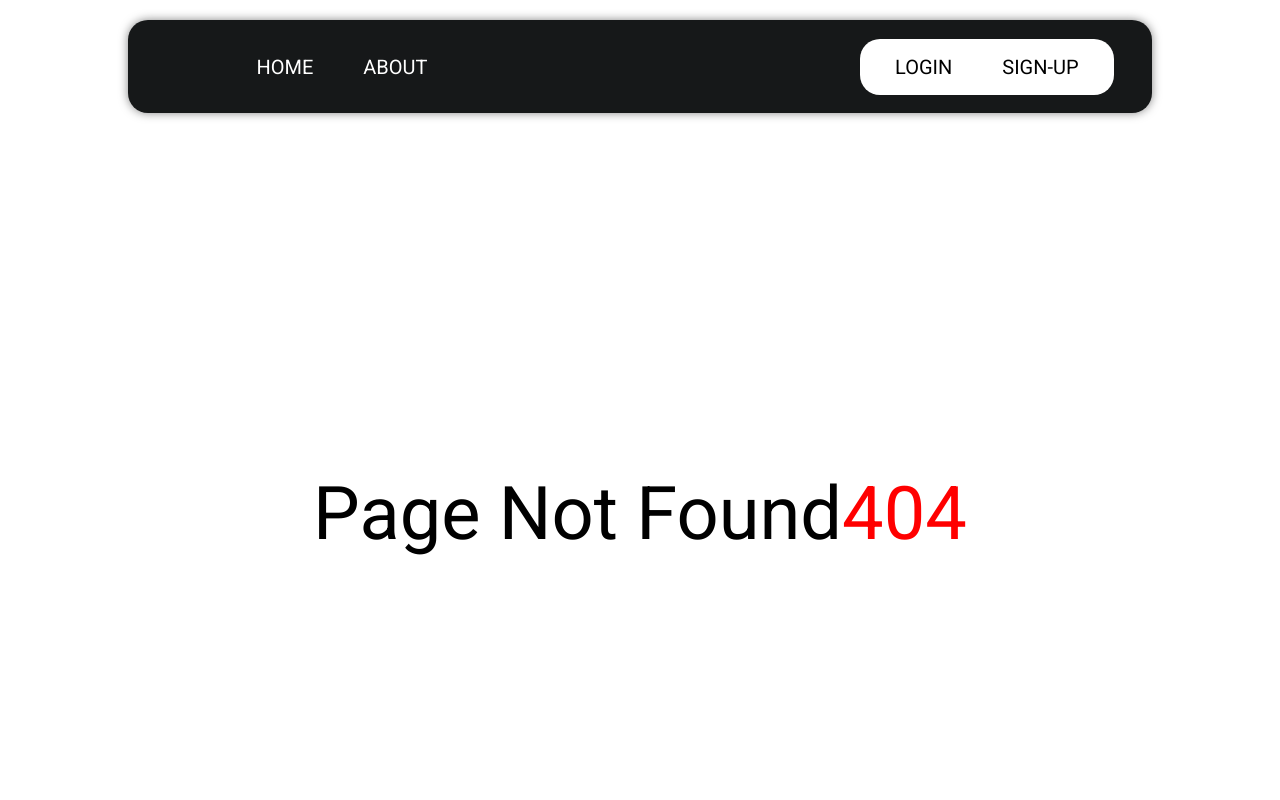
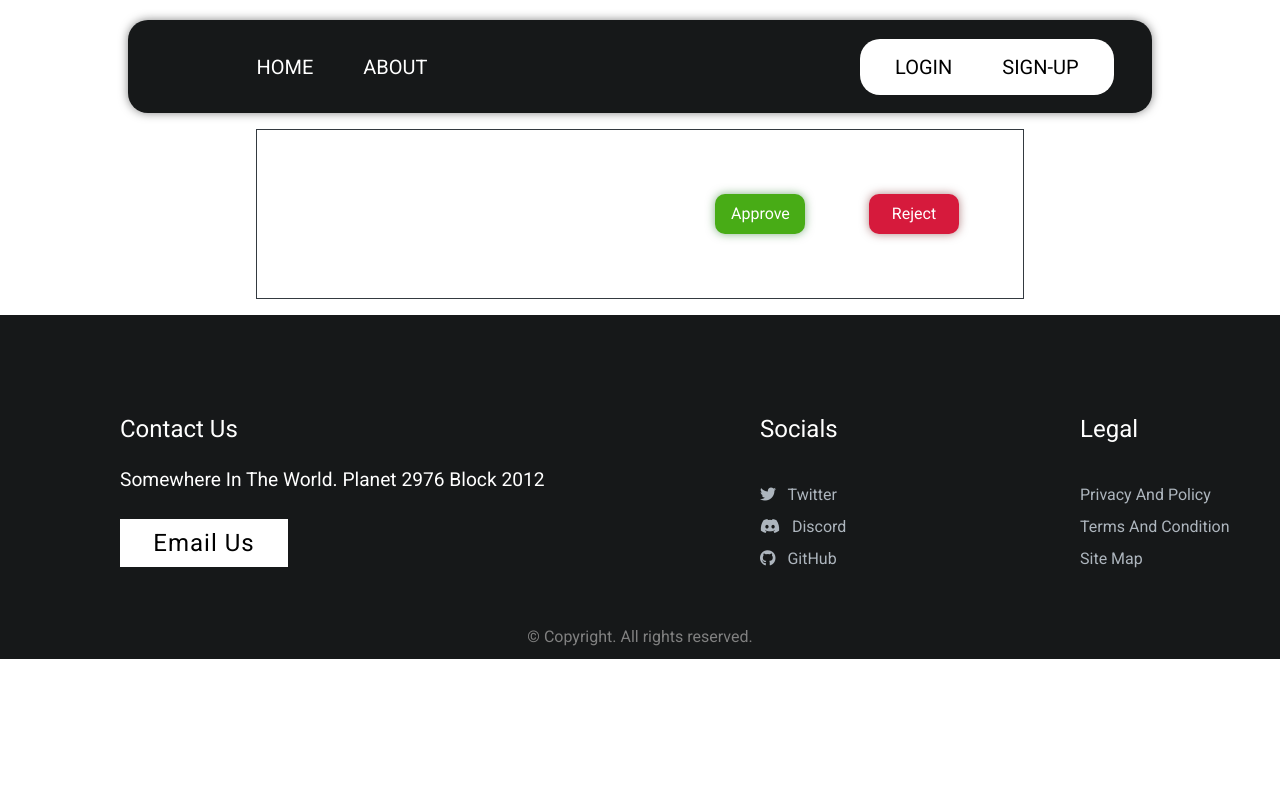
Before and after one commit to TheToadSannin/auto_applica, a React (Create React App) app: page /teacher/viewapplication/1 in a window 1280 px wide. Shown: the top 800 px of the page. Built offline with nearby package versions, Linux system fonts and the light colour scheme; no server answers; a web font is replaced by a local one.

Commit message:
project ready

```diff
--- a/src/App.css
+++ b/src/App.css
@@ -706,7 +706,7 @@ footer .footer p {
 }
 /* EDITAPPLICATION */
 
-.editAppMain div .submitbutton {
+.submitbutton {
   width: 90px;
   background-color: #d61a3c;
   color: white;
@@ -717,7 +717,7 @@ footer .footer p {
   margin: 2em;
 }
 
-.editAppMain div .submitbutton:hover {
+.submitbutton:hover {
   transform: scale(1.05);
   box-shadow: 0 0 20px rgba(100, 11, 11, 0.5);
 }
@@ -730,6 +730,24 @@ footer .footer p {
   flex-direction: column;
   align-items: center;
 }
+
+.dashboard button {
+  align-self: center;
+  width: fit-content;
+  background-color: var(--nav-bar-color);
+  color: white;
+  padding: 1em 1em;
+  border-radius: 10px;
+  box-shadow: 0 11px 10px rgba(11, 11, 11, 0.5);
+  transition: all ease 0.5s;
+  margin: 2em;
+}
+
+.dashboard button:hover {
+  transform: scale(1.05);
+  box-shadow: 0 11px 20px rgba(11, 11, 11, 0.5);
+}
+
 .appcard {
   display: flex;
   flex-direction: column;
@@ -764,7 +782,7 @@ footer .footer p {
   background-color: rgb(218, 31, 53);
 }
 .appcard div:last-child p {
-  padding: 1em;
+  padding: 0.3em;
 }
 
 @media (max-width: 1500px) {
@@ -777,3 +795,54 @@ footer .footer p {
     width: 70vw;
   }
 }
+
+.viewApplication {
+  padding: 1em;
+  display: flex;
+  flex-direction: column;
+}
+
+.viewApplication div:first-child {
+  align-self: center;
+  border: 1px solid #343a40;
+  width: 60vw;
+  padding: 2em;
+}
+.viewApplication div:last-child {
+  display: flex;
+  justify-content: end;
+  align-self: center;
+  width: 60vw;
+}
+
+.approvebutton {
+  width: 90px;
+  background-color: #48ac16;
+  color: white;
+  padding: 0.5em 1em;
+  border-radius: 10px;
+  box-shadow: 0 0 10px rgba(8, 99, 9, 0.5);
+  transition: all ease 0.5s;
+  margin: 2em;
+}
+
+.approvebutton:hover {
+  transform: scale(1.05);
+  box-shadow: 0 0 20px rgba(8, 99, 9, 0.5);
+}
+
+.rejectbutton {
+  width: 90px;
+  background-color: #d61a3c;
+  color: white;
+  padding: 0.5em 1em;
+  border-radius: 10px;
+  box-shadow: 0 0 10px rgba(100, 11, 11, 0.5);
+  transition: all ease 0.5s;
+  margin: 2em;
+}
+
+.rejectbutton:hover {
+  transform: scale(1.05);
+  box-shadow: 0 0 20px rgba(100, 11, 11, 0.5);
+}
--- a/src/App.js
+++ b/src/App.js
@@ -1,7 +1,7 @@
 import React from "react";
 import "./App.css";
 import { BrowserRouter, Routes, Route } from "react-router-dom";
-import Header from './components/Header';
+import Header from "./components/Header";
 import Login from "./pages/Login";
 import Signup from "./pages/Signup";
 import CreateApplication from "./pages/students/CreateApplication";
@@ -11,8 +11,7 @@ import TeacherDashboard from "./pages/teachers/Dashboard";
 import PageNotFound from "./pages/PageNotFound";
 import Footer from "./components/Footer";
 import EditApplication from "./pages/students/EditApplication";
-
-
+import ViewApplication from "./pages/teachers/ViewApplication";
 
 function App() {
   return (
@@ -30,13 +29,15 @@ function App() {
           path="/student/editApplication/:applicationID"
           element={<EditApplication />}
         />
+        <Route
+          path="/teacher/viewapplication/:appid"
+          element={<ViewApplication />}
+        />
 
         <Route path="/student/dashboard" element={<StudentDashboard />} />
         <Route path="/teacher/dashboard" element={<TeacherDashboard />} />
 
-
         <Route path="*" element={<PageNotFound />} />
-
       </Routes>
       <Footer />
     </BrowserRouter>
--- a/src/pages/students/Dashboard.jsx
+++ b/src/pages/students/Dashboard.jsx
@@ -53,6 +53,13 @@ const Dashboard = () => {
 
   return (
     <main className="dashboard">
+      <button
+        onClick={() => {
+          navigate("/student/createApplication");
+        }}
+      >
+        Create Application
+      </button>
       {applications
         ? applications.map((application, index) => {
             return (
--- a/src/pages/teachers/Dashboard.jsx
+++ b/src/pages/teachers/Dashboard.jsx
@@ -33,7 +33,14 @@ const Dashboard = () => {
       );
 
       const json = await response.json();
+      json.map((application) => {
+        let ist = new Date(application.timestamp);
+        ist.setHours(ist.getHours() + 5);
+        ist.setMinutes(ist.getMinutes() + 30);
+        application.timestamp = ist.toLocaleDateString();
+      });
       setApplications(json);
+      // console.log(json);
     };
     if (!isLoading) {
       getApplication();
@@ -44,13 +51,17 @@ const Dashboard = () => {
     <main className="dashboard">
       {applications
         ? applications.map((application, index) => {
-            return (
+            return !application.isAccepted ? (
               <AppCard
                 key={index}
                 title={application.title}
                 date={application.timestamp}
                 status={application.isAccepted}
+                stuname={application.student.fullname}
+                appid={application._id}
               />
+            ) : (
+              ""
             );
           })
         : ""}
@@ -59,14 +70,28 @@ const Dashboard = () => {
 };
 
 const AppCard = (props) => {
+  const navigate = useNavigate();
   return (
-    <div className="appcard">
+    <div
+      className="appcard"
+      onClick={() => {
+        navigate(`/teacher/viewapplication/${props.appid}`);
+      }}
+    >
       <div>
         <p>{props.title}</p>
       </div>
       <hr />
       <div>
-        <p>Status: {props.isAccepted ? "Accepted" : "Pending"}</p>
+        <p> Submitted by: {props.stuname}</p>
+        <p>
+          Status:{" "}
+          {props.isAccepted != 1
+            ? props.isAccepted != 0
+              ? "rejected"
+              : "pending"
+            : "accepted"}
+        </p>
         <p> Submission Date: {props.date}</p>
       </div>
     </div>
--- /dev/null
+++ b/src/pages/teachers/ViewApplication.jsx
@@ -0,0 +1,56 @@
+import React, { useEffect } from "react";
+import { useState } from "react";
+import { useNavigate } from "react-router-dom";
+import { useContext } from "react";
+import AuthContext from "../../providers/AuthContext";
+import { useParams } from "react-router-dom";
+
+const ViewApplication = () => {
+  const param = useParams();
+  const navigate = useNavigate();
+  const { user, role, isLoading, authenticated } = useContext(AuthContext);
+  const [application, setApplication] = useState(null);
+
+  useEffect(() => {
+    if (!isLoading) {
+      if (!authenticated || role != "teacher") {
+        navigate("/login");
+      }
+    }
+  });
+
+  useEffect(() => {
+    const viewapplication = async () => {
+      const response = await fetch(
+        `http://localhost:5000/api/viewApplication?id=${param.appid}`,
+        {
+          method: "GET",
+          headers: {
+            "Content-Type": "application/json",
+          },
+        }
+      );
+      const json = await response.json();
+      console.log(json);
+
+      setApplication(json);
+    };
+    viewapplication();
+  }, []);
+
+  return (
+    <main className="viewApplication">
+      {application ? (
+        <div dangerouslySetInnerHTML={{ __html: application.body }}></div>
+      ) : (
+        ""
+      )}
+      <div className="actionbtns">
+        <button className="approvebutton">Approve</button>
+        <button className="rejectbutton">Reject</button>
+      </div>
+    </main>
+  );
+};
+
+export default ViewApplication;
```
Also changed, not shown: src/pages/students/EditApplication.jsx (+6 -7 lines), 2 other files (tests, documents, lock files or other folders).
